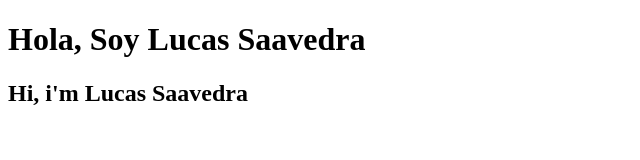
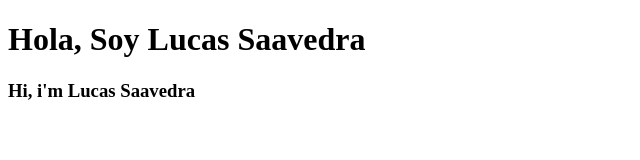
Before and after one commit to LaSM4/personal_page, a plain HTML site: page index.html in a window 1280 px wide. Shown: the whole page, without its empty margins (0-640 px from the left). Drawn offline with Linux system fonts and the light colour scheme.

Commit message:
Change heading from h2 to h3

```diff
--- a/index.html
+++ b/index.html
@@ -9,7 +9,7 @@
 
 <body>
     <h1>Hola, Soy Lucas Saavedra</h1>
-    <h2>Hi, i'm Lucas Saavedra</h2>
+    <h3>Hi, i'm Lucas Saavedra</h3>
 </body>
 
 </html>
```
